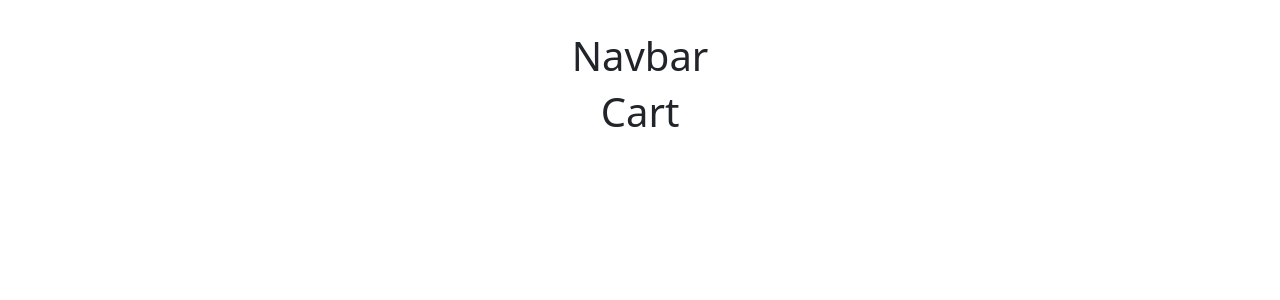
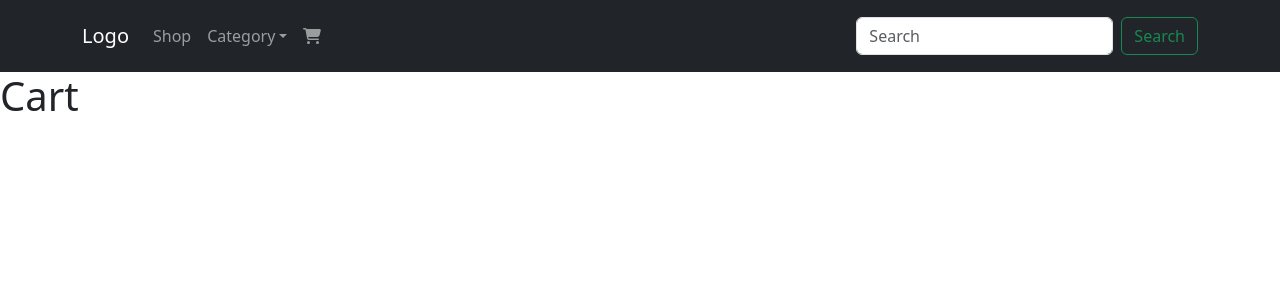
Before and after one commit to M0hammadFarahani/react-online-shop, a React (Vite) app: page /cart in a window 1280 px wide. Shown: the top 300 px of the page. Built offline with nearby package versions, Linux system fonts and the light colour scheme.

Commit message:
Navbar designed

```diff
--- a/src/App.jsx
+++ b/src/App.jsx
@@ -1,5 +1,6 @@
-import './App.css'
+// import './App.css'
 import 'bootstrap/dist/css/bootstrap.min.css'
+import 'bootstrap/dist/js/bootstrap.min.js'
 import { BrowserRouter, Routes, Route } from 'react-router-dom'
 import Shop from './pages/shop/shop'
 import Cart from './pages/cart/cart'
--- a/src/components/navbar.jsx
+++ b/src/components/navbar.jsx
@@ -1,6 +1,45 @@
+import { Link } from "react-router-dom"
+import { FontAwesomeIcon } from "@fortawesome/react-fontawesome"
+import { faShoppingCart } from "@fortawesome/free-solid-svg-icons"
+
+
+
 function Navbar() {
     return (
-        <h1>Navbar</h1>
+        <nav class="navbar navbar-expand-lg navbar-dark bg-dark py-3">
+            <div class="container">
+                <a class="navbar-brand" href="#">Logo</a>
+                <button class="navbar-toggler" type="button" data-bs-toggle="collapse" data-bs-target="#navbarSupportedContent" aria-controls="navbarSupportedContent" aria-expanded="false" aria-label="Toggle navigation">
+                    <span class="navbar-toggler-icon"></span>
+                </button>
+                <div class="collapse navbar-collapse" id="navbarSupportedContent">
+                    <ul class="navbar-nav me-auto mb-2 mb-lg-0">
+                        <li class="nav-item">
+                            <Link to='/' className="nav-link">Shop</Link>
+                        </li>
+                        <li class="nav-item dropdown">
+                            <a class="nav-link dropdown-toggle" href="#" id="navbarDropdown" role="button" data-bs-toggle="dropdown" aria-expanded="false">
+                                Category
+                            </a>
+                            <ul class="dropdown-menu" aria-labelledby="navbarDropdown">
+                                <li><a class="dropdown-item" href="#">Action</a></li>
+                                <li><a class="dropdown-item" href="#">Another action</a></li>
+                                <li><a class="dropdown-item" href="#">Something else here</a></li>
+                            </ul>
+                        </li>
+                        <li class="nav-item">
+                            <Link to='/cart' className="nav-link">
+                                <FontAwesomeIcon icon={faShoppingCart}/>
+                            </Link>
+                        </li>
+                    </ul>
+                    <form class="d-flex">
+                        <input class="form-control me-2" type="search" placeholder="Search" aria-label="Search"/>
+                        <button class="btn btn-outline-success" type="submit">Search</button>
+                    </form>
+                </div>
+            </div>
+        </nav>
     )
 }
 
```
